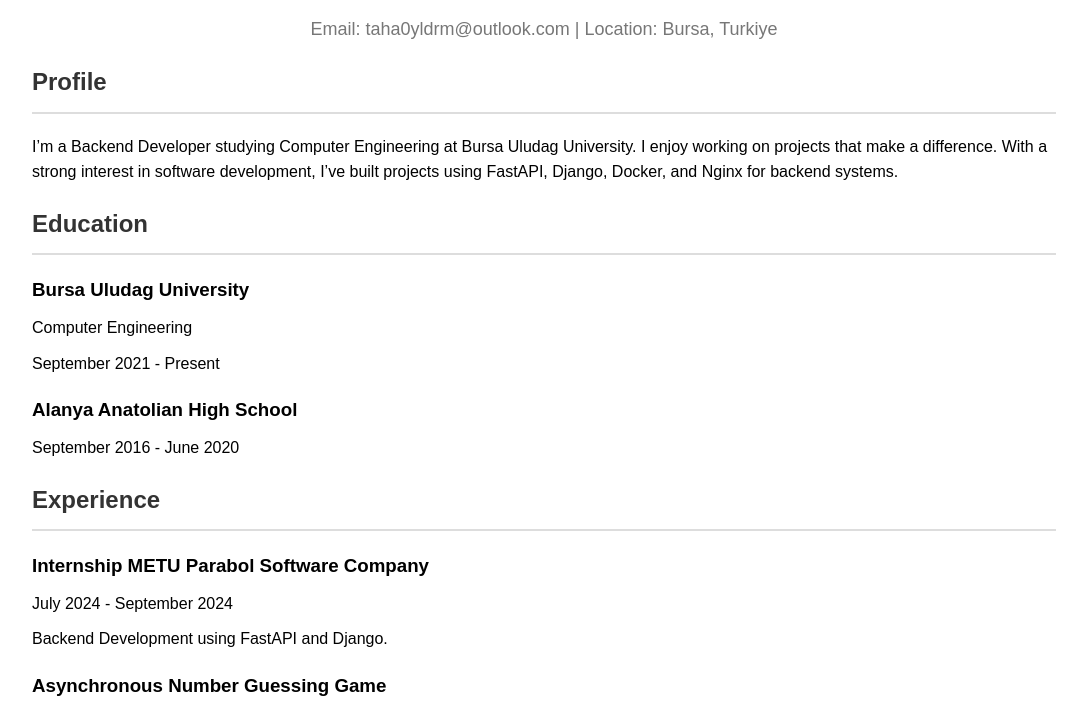
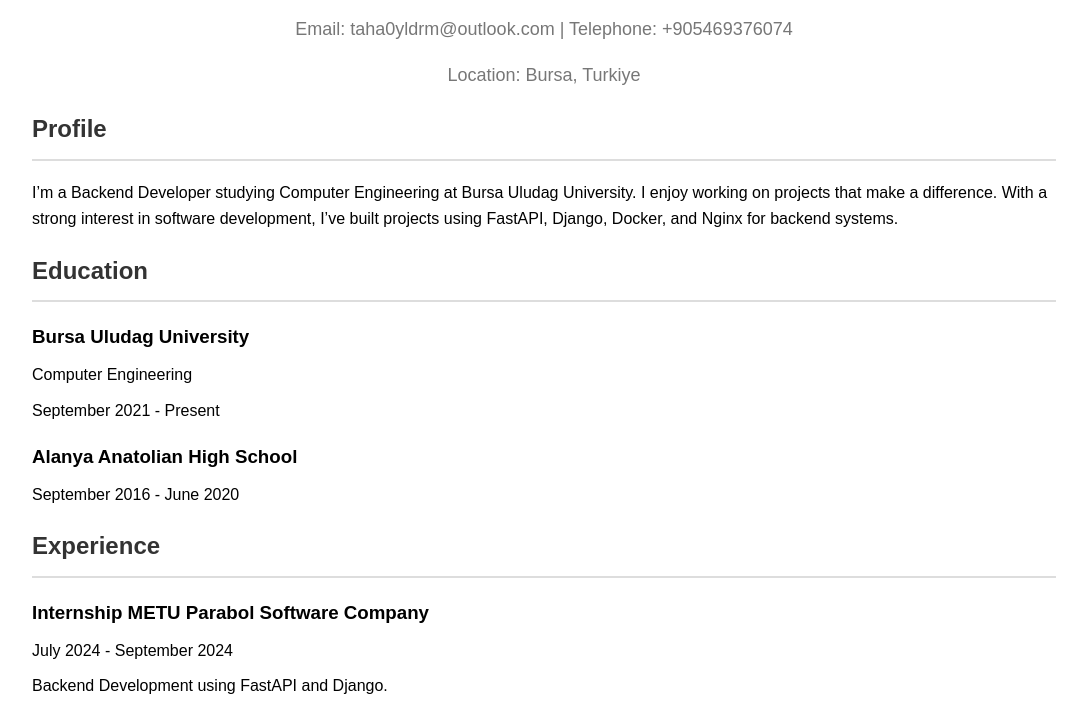
Before and after one commit to thyildirim/thyildirim.github.io, a plain HTML site: page index.html in a window 1280 px wide. Shown: the part 81-789 px from the top of the page, without its empty margins (96-1183 px from the left). Drawn offline with Linux system fonts and the light colour scheme.

Commit message:
Update index.html

```diff
--- a/index.html
+++ b/index.html
@@ -13,7 +13,8 @@
     <div class="container">
         <header>
             <h1>Taha Yıldırım</h1>
-            <p>Email: taha0yldrm@outlook.com | Location: Bursa, Turkiye</p>
+            <p>Email: taha0yldrm@outlook.com | Telephone: +905469376074</p>
+            <p>Location: Bursa, Turkiye</p>
         </header>
 
         <section class="profile">
```
